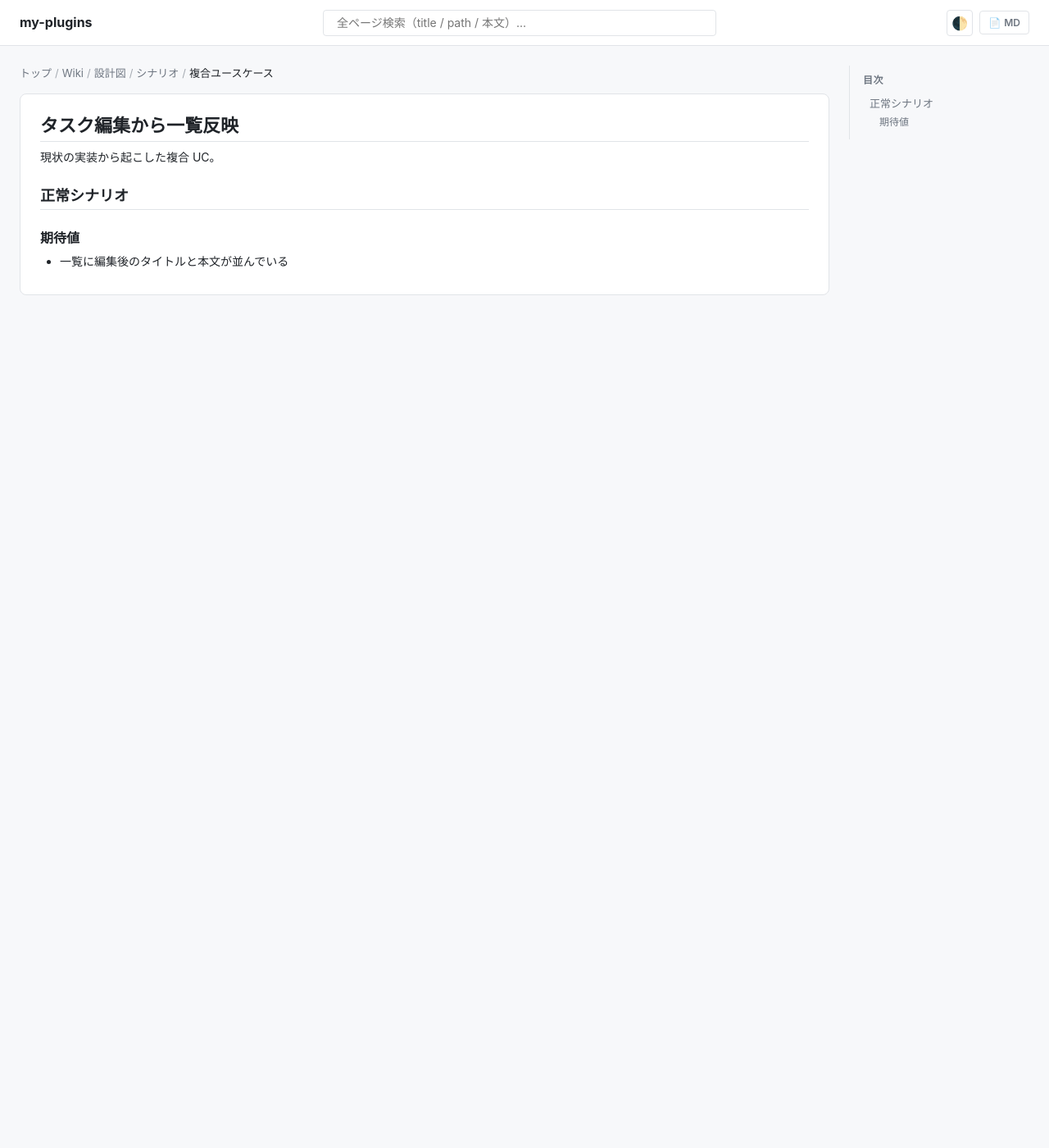
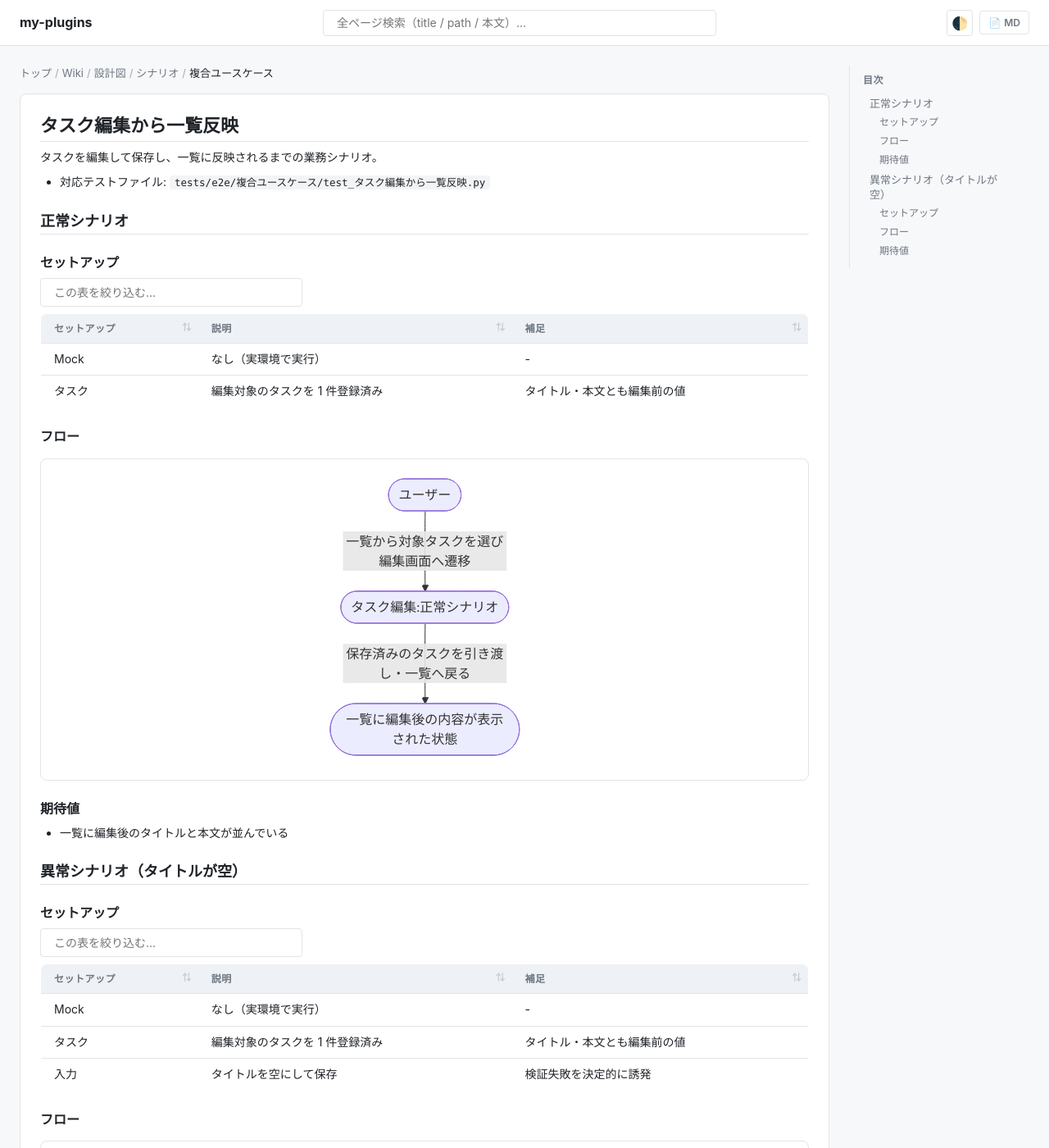
Before and after one commit to shuhei1101/ai-monitor-e2e, a Jekyll site: the page built from docs/wiki/設計図/シナリオ/複合ユースケース/タスク編集から一覧反映.md, in a window 1280 px wide and 1400 px high. Shown: the whole window at 82% size. Built offline with Jekyll 4.4.1, drawn with Linux system fonts in a browser that asks for light colours; our own code applies the rules of GitHub Pages for plain Markdown files; some of the changed text lies outside the part shown.

Commit message:
タスク編集から一覧反映の複合シナリオを整備

````diff
--- a/docs/wiki/設計図/シナリオ/複合ユースケース/タスク編集から一覧反映.md
+++ b/docs/wiki/設計図/シナリオ/複合ユースケース/タスク編集から一覧反映.md
@@ -1,9 +1,56 @@
+---
+template_version: 2.1.0
+---
+
 # タスク編集から一覧反映
 
-現状の実装から起こした複合 UC。
+タスクを編集して保存し、一覧に反映されるまでの業務シナリオ。
+
+- 対応テストファイル: `tests/e2e/複合ユースケース/test_タスク編集から一覧反映.py`
 
 ## 正常シナリオ
+
+### セットアップ
+
+| セットアップ | 説明 | 補足 |
+| --- | --- | --- |
+| Mock | なし（実環境で実行） | - |
+| タスク | 編集対象のタスクを 1 件登録済み | タイトル・本文とも編集前の値 |
+
+### フロー
+
+```mermaid
+flowchart TD
+  U0([ユーザー]) -->|一覧から対象タスクを選び編集画面へ遷移| UC1([タスク編集:正常シナリオ])
+  UC1 -->|保存済みのタスクを引き渡し・一覧へ戻る| DONE([一覧に編集後の内容が表示された状態])
+
+  click UC1 "../単一ユースケース/タスク編集.md#正常シナリオ"
+```
 
 ### 期待値
 
 - 一覧に編集後のタイトルと本文が並んでいる
+
+## 異常シナリオ（タイトルが空）
+
+### セットアップ
+
+| セットアップ | 説明 | 補足 |
+| --- | --- | --- |
+| Mock | なし（実環境で実行） | - |
+| タスク | 編集対象のタスクを 1 件登録済み | タイトル・本文とも編集前の値 |
+| 入力 | タイトルを空にして保存 | 検証失敗を決定的に誘発 |
+
+### フロー
+
+```mermaid
+flowchart TD
+  U0([ユーザー]) -->|一覧から対象タスクを選びタイトルを空にして保存| UC1([タスク編集:異常シナリオ<br>（タイトルが空）])
+  UC1 -->|保存されず一覧へ何も引き渡さない| DONE([一覧が編集前のままの状態])
+
+  click UC1 "../単一ユースケース/タスク編集.md#異常シナリオタイトルが空"
+```
+
+### 期待値
+
+- 一覧が編集前のタイトルと本文のまま変わっていない
````
